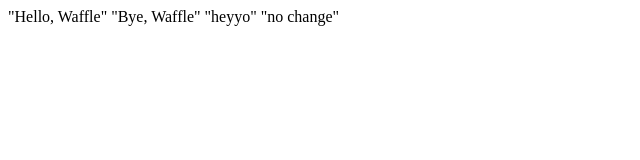
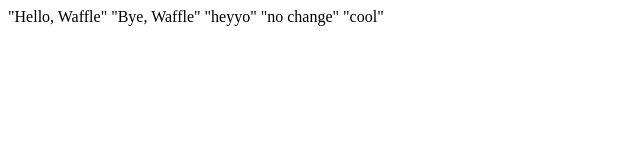
Before and after one commit to matthiasrossini/work-in-progtris, a plain HTML site: page index.html in a window 1280 px wide. Shown: the full height of the page, 0-640 px from the left. Drawn offline with Linux system fonts and the light colour scheme.

Commit message:
my change

```diff
--- a/index.html
+++ b/index.html
@@ -9,5 +9,5 @@
 "Bye, Waffle"
 "heyyo"
 "no change"
-</body>
+"cool"
 </html>
```
